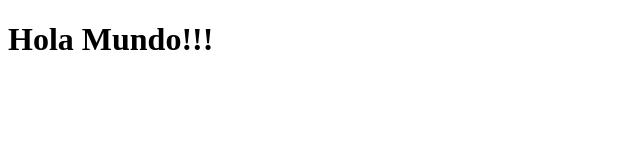
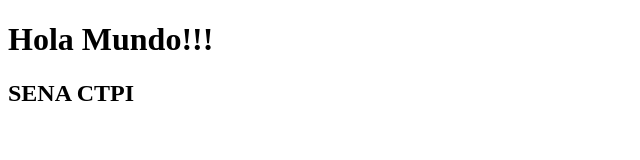
Before and after one commit to KAOXDC/demo, a plain HTML site: page index.html in a window 1280 px wide. Shown: the whole page, without its empty margins (0-640 px from the left). Drawn offline with Linux system fonts and the light colour scheme.

Commit message:
segundo  commit

```diff
--- a/index.html
+++ b/index.html
@@ -9,5 +9,6 @@
 </head>
 <body>
     <h1>Hola Mundo!!!</h1>
+    <h2>SENA CTPI</h2>
 </body>
 </html>
```
